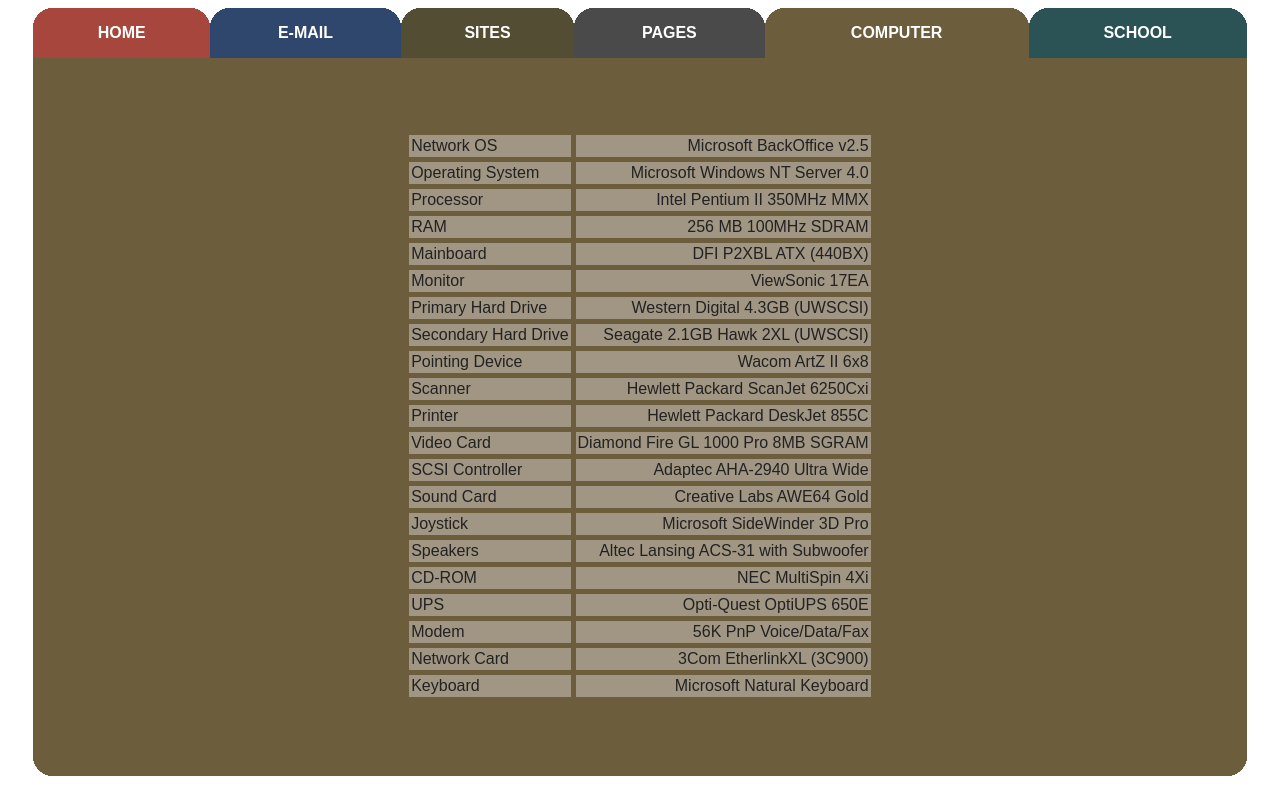
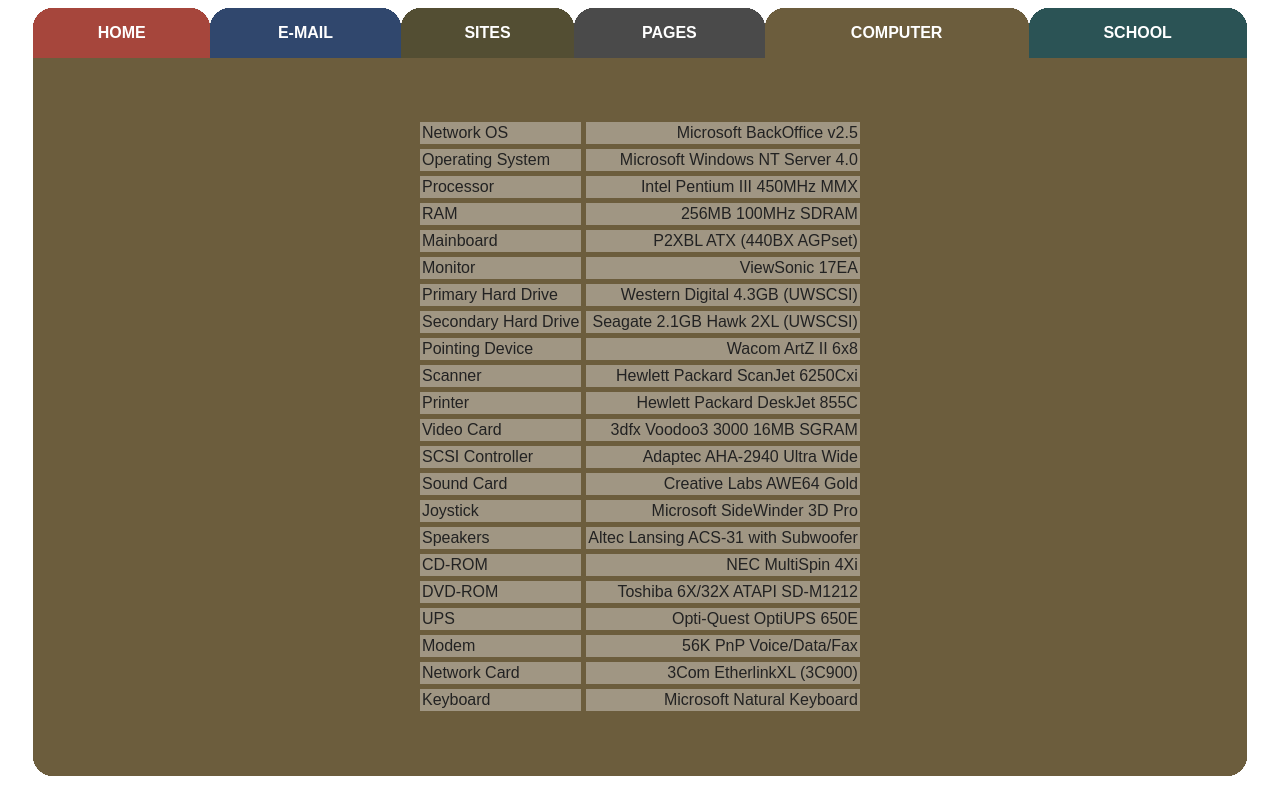
Before and after one commit to Dayah/DayahRounded, a plain HTML site: page computer.html in a window 1280 px wide. Drawn offline with Linux system fonts and the light colour scheme.

Commit message:
1999-10-05

```diff
--- a/computer.html
+++ b/computer.html
@@ -60,15 +60,15 @@
        </TR>
        <TR BGCOLOR="#A09683">
         <TD><FONT COLOR="#222222" FACE="Arial, Helvetica">Processor</FONT></TD>
-        <TD ALIGN="RIGHT"><FONT COLOR="#222222" FACE="Arial, Helvetica">Intel Pentium II 350MHz MMX</FONT></TD>
+        <TD ALIGN="RIGHT"><FONT COLOR="#222222" FACE="Arial, Helvetica">Intel Pentium III 450MHz MMX</FONT></TD>
        </TR>
        <TR BGCOLOR="#A09683">
         <TD><FONT COLOR="#222222" FACE="Arial, Helvetica">RAM</FONT></TD>
-        <TD ALIGN="RIGHT"><FONT COLOR="#222222" FACE="Arial, Helvetica">256 MB 100MHz SDRAM</FONT></TD>
+        <TD ALIGN="RIGHT"><FONT COLOR="#222222" FACE="Arial, Helvetica">256MB 100MHz SDRAM</FONT></TD>
        </TR>
        <TR BGCOLOR="#A09683">
         <TD><FONT COLOR="#222222" FACE="Arial, Helvetica">Mainboard</FONT></TD>
-        <TD ALIGN="RIGHT"><FONT COLOR="#222222" FACE="Arial, Helvetica">DFI P2XBL ATX (440BX)</FONT></TD>
+        <TD ALIGN="RIGHT"><FONT COLOR="#222222" FACE="Arial, Helvetica">P2XBL ATX (440BX AGPset)</FONT></TD>
        </TR>
        <TR BGCOLOR="#A09683">
         <TD><FONT COLOR="#222222" FACE="Arial, Helvetica">Monitor</FONT></TD>
@@ -96,7 +96,7 @@
        </TR>
        <TR BGCOLOR="#A09683">
         <TD><FONT COLOR="#222222" FACE="Arial, Helvetica">Video Card</FONT></TD>
-        <TD ALIGN="RIGHT"><FONT COLOR="#222222" FACE="Arial, Helvetica">Diamond Fire GL 1000 Pro 8MB SGRAM</FONT></TD>
+        <TD ALIGN="RIGHT"><FONT COLOR="#222222" FACE="Arial, Helvetica">3dfx Voodoo3 3000 16MB SGRAM</FONT></TD>
        </TR>
        <TR BGCOLOR="#A09683">
         <TD><FONT COLOR="#222222" FACE="Arial, Helvetica">SCSI Controller</FONT></TD>
@@ -117,6 +117,10 @@
        <TR BGCOLOR="#A09683">
         <TD><FONT COLOR="#222222" FACE="Arial, Helvetica">CD-ROM</FONT></TD>
         <TD ALIGN="RIGHT"><FONT COLOR="#222222" FACE="Arial, Helvetica">NEC MultiSpin 4Xi</FONT></TD>
+       </TR>
+       <TR BGCOLOR="#A09683">
+        <TD><FONT COLOR="#222222" FACE="Arial, Helvetica">DVD-ROM</FONT></TD>
+        <TD ALIGN="RIGHT"><FONT COLOR="#222222" FACE="Arial, Helvetica">Toshiba 6X/32X ATAPI SD-M1212</FONT></TD>
        </TR>
        <TR BGCOLOR="#A09683">
         <TD><FONT COLOR="#222222" FACE="Arial, Helvetica">UPS</FONT></TD>
```
